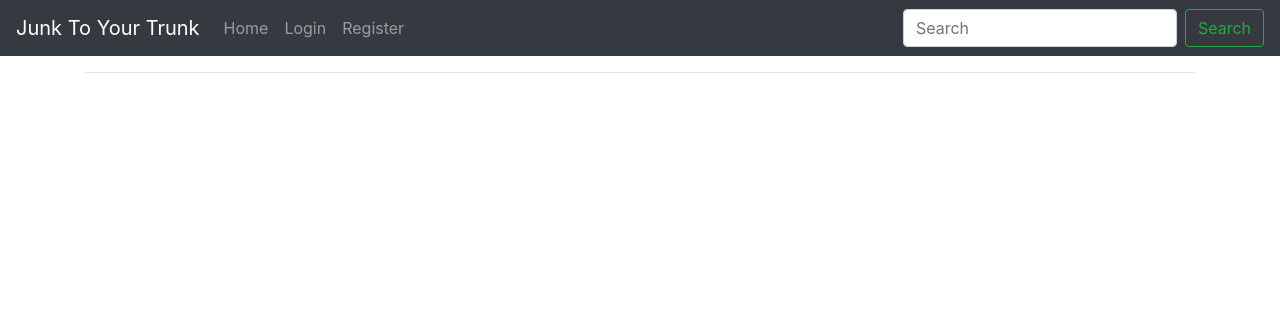
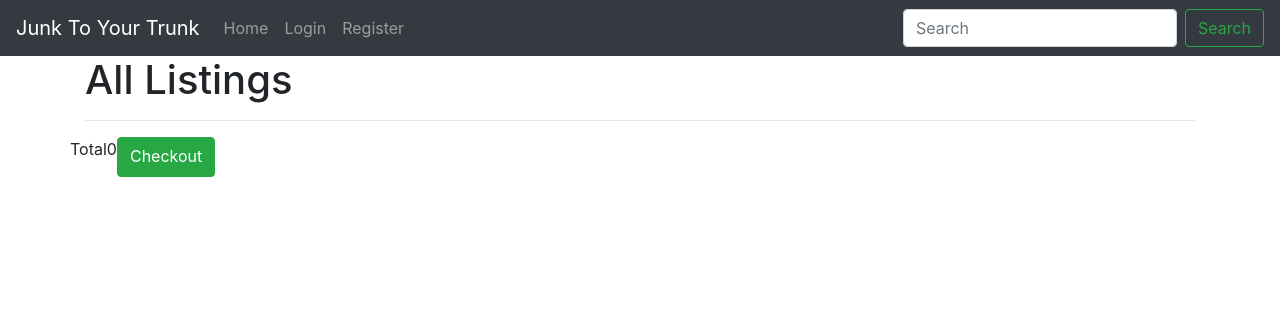
Before and after one commit to jonnytdavies/waste-recycle-MS4, a Django app: page /trunk/ in a window 1280 px wide. Shown: the top 316 px of the page. Run offline with Django 3.2, Linux system fonts and the light colour scheme; some libraries are stand-ins or nearby versions.

Commit message:
Created trunk (cart) page, which is connected to the 'Add to trunk' button

```diff
--- a/trunk/templates/trunk.html
+++ b/trunk/templates/trunk.html
@@ -1,3 +1,56 @@
 {% extends 'base.html' %}
 {% load static from staticfiles %}
 {% load bootstrap_tags %}
+{% block page_title %}Listings{% endblock %}
+{% block page_heading %}All Listings{% endblock %}
+{% block content %}
+
+<div class="row row-flex">
+  {% for item in trunk_items %}
+  <div class="col-sm-12 col-md-3">
+    <div class="panel-body">
+      <div
+        class="listing"
+        style="background-image: url('{{ MEDIA_URL }}{{ item.listing.image }}'"
+      ></div>
+      <div class="caption">
+        <h3>{{ item.listing.title }}</h3>
+        <p>{{ item.listing.price }}</p>
+        <form
+          class="form-inline"
+          method="post"
+          action="{% url 'delete_item' item.id %}"
+        >
+          {% csrf_token %}
+          <div class="form-group">
+            <label for="exampleInputAmount" class="sr-only">Delete Item</label>
+            <div class="input-group">
+              <div class="input-group-addon">
+                <input
+                  name="quantity"
+                  type="number"
+                  min="0"
+                  max="1"
+                  class="form-control"
+                  placeholder="Quantity"
+                />
+                <div class="input-group-addon">
+                  {{ item.quantity }}
+                </div>
+              </div>
+            </div>
+              <button class="btn btn-primary" type="submit">Update</button>
+          </div>
+        </form>
+      </div>
+    </div>
+  </div>
+  {% endfor %}
+</div>
+<div class="row">
+<p>Total</p>
+<p><span class="glyphicon glyphicon-gbp" aria-hidden="true"></span>{{ total }}</p>
+<a href="/" class="btn btn-success" role="button"><span class="glyphicon glyphicon-ok-sign" aria-hidden="true"></span>Checkout</a>
+</div>
+
+{% endblock %}
```
